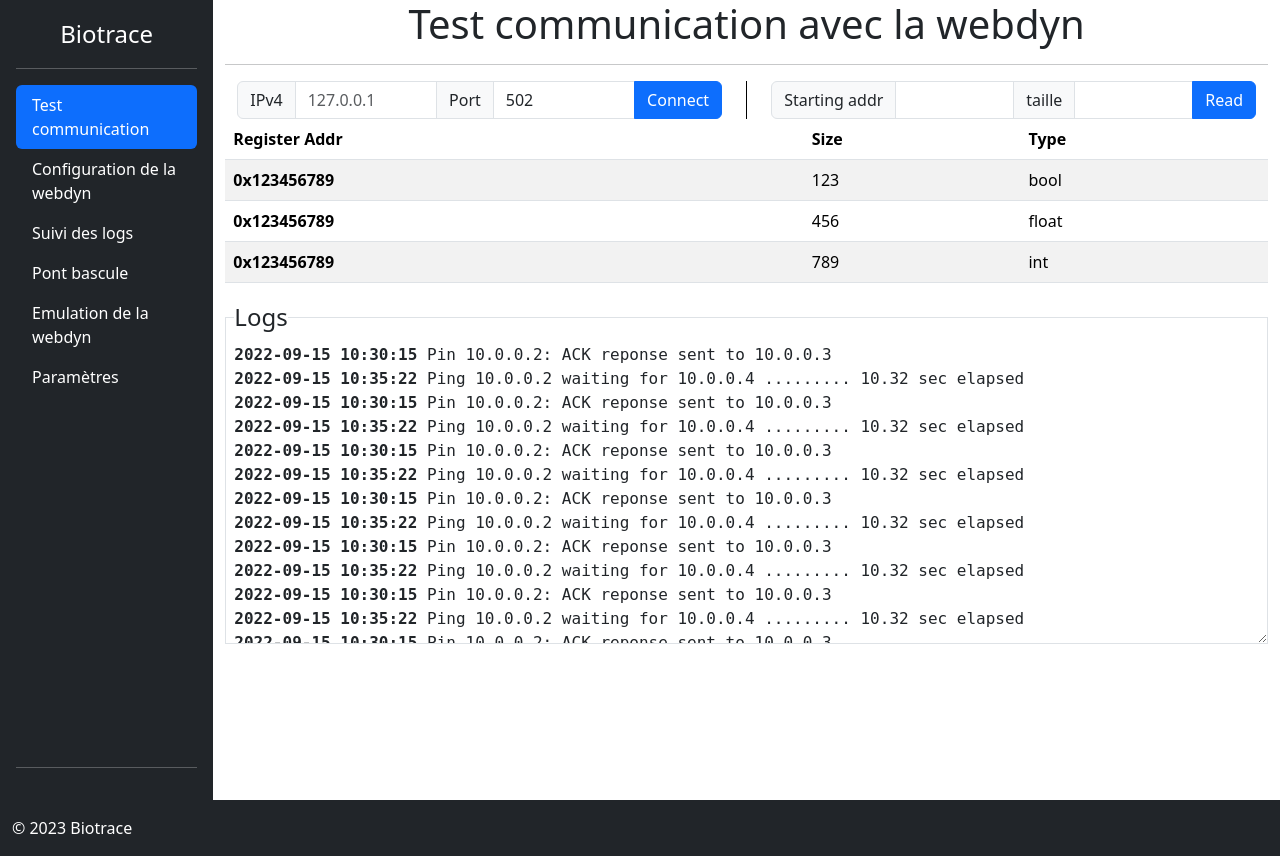
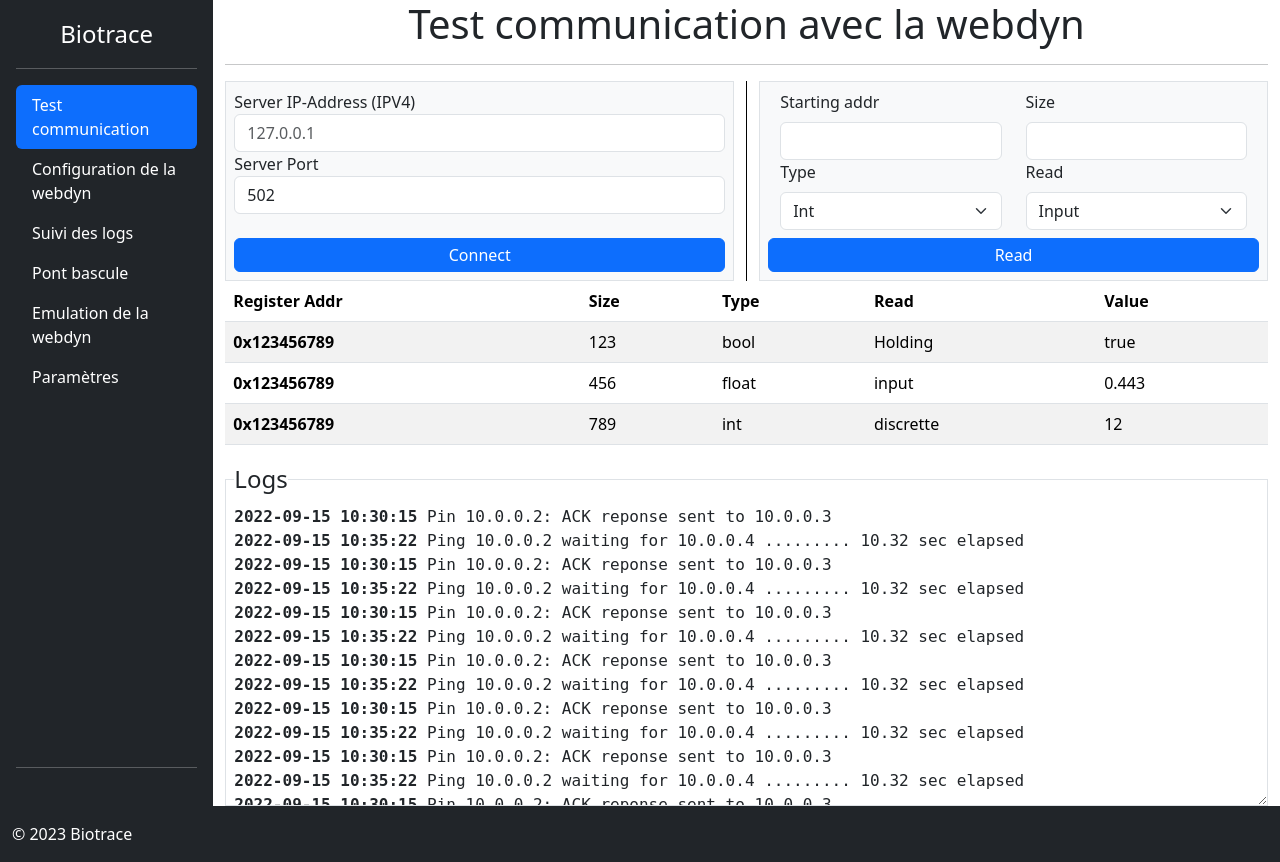
Before and after one commit to TLBail/biotrace, a Flask app: page / in a window 1280 px wide. Run offline with Flask 3, Linux system fonts and the light colour scheme.

Commit message:
add missing input field #13

```diff
--- a/app/templates/routes/testcomm.html
+++ b/app/templates/routes/testcomm.html
@@ -3,41 +3,73 @@
 {% block title %}Test communication{% endblock %}
 {% block content %}
 {% block head %}
-<link rel= "stylesheet" type= "text/css" href= "{{ url_for('static',filename='styles/testcomm.css') }}">
+<link rel="stylesheet" type="text/css" href="{{ url_for('static',filename='styles/testcomm.css') }}">
 {% endblock %}
 <h1 class="text-center">Test communication avec la webdyn</h1>
 <hr>
 
+<!-- Formulaire de connexion -->
 <div class="row">
 	<div class="col md-5">
-		<div class="container">
-			<form action="">
-
-				<div class="row">
+		<div class="d-flex flex-column bg-light border p-2 h-100">
+			<label for="server-ip">Server IP-Address (IPV4)</label>
 			<div class="input-group">
-						<span class="input-group-text">IPv4</span>
-						<input type="text" class="form-control" aria-label="127.0.0.1" placeholder="127.0.0.1" minlength="7" maxlength="15" size="15" pattern="^((\d{1,2}|1\d\d|2[0-4]\d|25[0-5])\.){3}(\d{1,2}|1\d\d|2[0-4]\d|25[0-5])$">
-						<span class="input-group-text">Port</span>
-						<input type="number" min="0" max="65535" value="502" class="form-control" aria-label="502" placeholder="502">
-						<button type="submit" class="btn btn-primary">Connect</button>
+				<input type="text" class="form-control" aria-label="127.0.0.1" placeholder="127.0.0.1" minlength="7"
+					maxlength="15" size="15"
+					pattern="^((\d{1,2}|1\d\d|2[0-4]\d|25[0-5])\.){3}(\d{1,2}|1\d\d|2[0-4]\d|25[0-5])$">
+			</div>
+			<label for="server-port">Server Port</label>
+			<div class="input-group">
+				<input type="number" min="0" max="65535" value="502" class="form-control" aria-label="502"
+					placeholder="502">
+			</div>
+			<div class="mt-auto">
+				<button type="button" class="p-1 btn w-100 btn-primary">Connect</button>
 			</div>
 		</div>
-			</form>
+	</div>
+
+	<div class="col md-5">
+		<div class="border bg-light p-2 h-100">
+			<div class="container d-flex flex-column h-100">
+				<div class="row">
+					<div class="col-6">
+						<label for="inputCity" class="form-label">Starting addr</label>
+						<input type="text" class="form-control" id="inputCity">
+					</div>
+					<div class="col-6">
+						<label for="inputZip" class="form-label">Size</label>
+						<input type="text" class="form-control" id="inputZip">
 					</div>
 				</div>
-	<div class="col md-5">
-		<div class="container">
-			<form action="">
-				<div class="input-group">
-					<span class="input-group-text">Starting addr</span>
-					<input type="text" aria-label="First name" class="form-control">
-					<span class="input-group-text">taille</span>
-					<input type="text" aria-label="Last name" class="form-control">
-					<button type="submit" class="btn btn-primary">Read</button>
+				<div class="row">
+					<div class="col-6">
+						<label for="inputState" class="form-label">Type</label>
+						<select id="inputState" class="form-select">
+							<option selected>Int</option>
+							<option>Float</option>
+							<option>Double</option>
+							<option>Boolean</option>
+						</select>
 					</div>
-			</form>
+					<div class="col-6">
+						<label for="inputState" class="form-label">Read</label>
+						<select id="inputState" class="form-select">
+							<option selected>Input</option>
+							<option>Holdi</option>
+							<option>Coil</option>
+							<option>Discr</option>
+						</select>
 					</div>
 				</div>
+				<div class="row mt-2">
+					<button type="button" class="p-1 btn w-100 btn-primary">Read</button>
+				</div>
+
+			</div>
+		</div>
+	</div>
+
 </div>
 
 <table class="table table-striped">
@@ -46,6 +78,8 @@
 			<th scope="col">Register Addr</th>
 			<th scope="col">Size</th>
 			<th scope="col">Type</th>
+			<th scope="col">Read</th>
+			<th scope="col">Value</th>
 		</tr>
 	</thead>
 	<tbody>
@@ -53,16 +87,23 @@
 			<th scope="row">0x123456789</th>
 			<td>123</td>
 			<td>bool</td>
+			<td>Holding</td>
+			<td>true</td>
 		</tr>
 		<tr>
 			<th scope="row">0x123456789</th>
 			<td>456</td>
 			<td>float</td>
+			<td>input</td>
+			<td>0.443</td>
 		</tr>
 		<tr>
 			<th scope="row">0x123456789</th>
 			<td>789</td>
 			<td>int</td>
+			<td>discrette</td>
+			<td>12</td>
+
 		</tr>
 	</tbody>
 </table>
```
Lines whose indentation alone changed are shown as unchanged.
